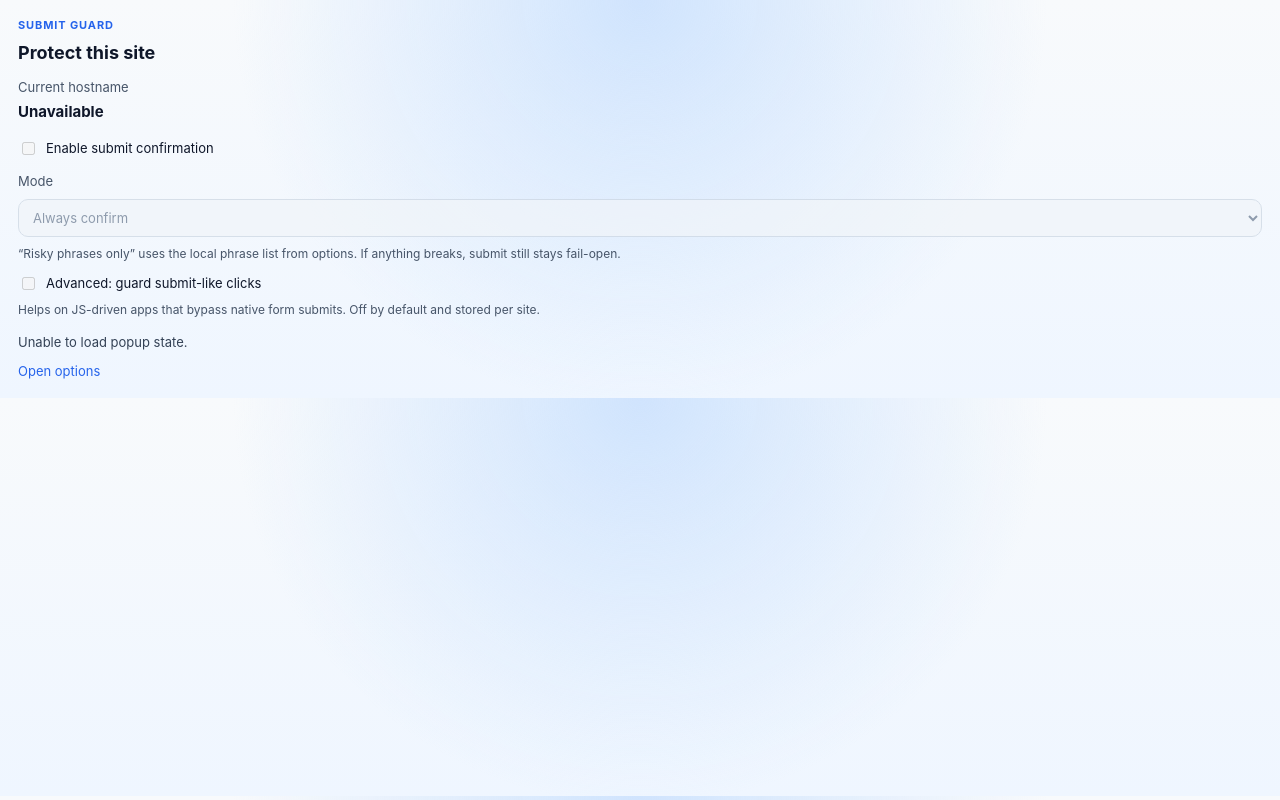
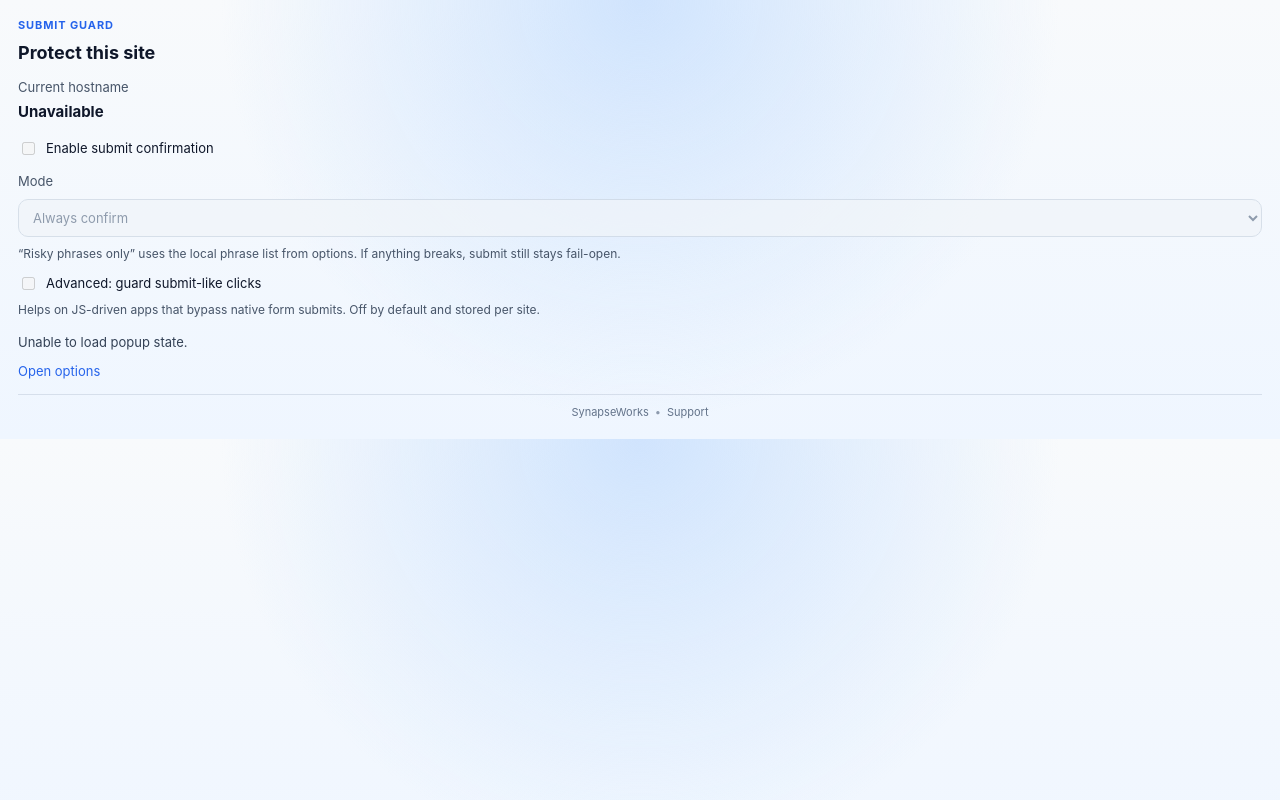
Before and after one commit to lucianRME/Submit-Guard-Confirm-Before-Submit, a website with bundled scripts: page extension/popup/popup.html in a window 1280 px wide. Built offline with nearby package versions, Linux system fonts and the light colour scheme.

Commit message:
0.4.0 branding

```diff
--- a/extension/options/options.css
+++ b/extension/options/options.css
@@ -230,3 +230,26 @@ input:focus-visible {
   padding: 16px;
   background: rgba(255, 255, 255, 0.7);
 }
+
+.brand-footer {
+  display: flex;
+  align-items: center;
+  justify-content: center;
+  gap: 8px;
+  margin-top: 6px;
+  color: #64748b;
+  font-size: 12px;
+}
+
+.brand-footer a {
+  color: inherit;
+  text-decoration: none;
+}
+
+.brand-footer a:hover {
+  text-decoration: underline;
+}
+
+.brand-footer__dot {
+  opacity: 0.7;
+}
--- a/extension/popup/popup.css
+++ b/extension/popup/popup.css
@@ -110,3 +110,28 @@ h1 {
 .options-link a:hover {
   text-decoration: underline;
 }
+
+.brand-footer {
+  display: flex;
+  align-items: center;
+  justify-content: center;
+  gap: 6px;
+  margin-top: 14px;
+  padding-top: 10px;
+  border-top: 1px solid rgba(148, 163, 184, 0.28);
+  color: #64748b;
+  font-size: 11px;
+}
+
+.brand-footer a {
+  color: inherit;
+  text-decoration: none;
+}
+
+.brand-footer a:hover {
+  text-decoration: underline;
+}
+
+.brand-footer__dot {
+  opacity: 0.7;
+}
--- a/extension/popup/popup.html
+++ b/extension/popup/popup.html
@@ -47,6 +47,14 @@
       <p class="options-link">
         <a href="../options/options.html" target="_blank" rel="noreferrer">Open options</a>
       </p>
+
+      <footer class="brand-footer" aria-label="Footer links">
+        <a href="https://synapseworks.org/store/" target="_blank" rel="noreferrer">
+          SynapseWorks
+        </a>
+        <span class="brand-footer__dot" aria-hidden="true">•</span>
+        <a href="https://synapseworks.org/support/" target="_blank" rel="noreferrer">Support</a>
+      </footer>
     </main>
     <script type="module" src="./popup.js"></script>
   </body>
--- a/package.json
+++ b/package.json
@@ -1,7 +1,7 @@
 {
   "name": "submit-guard-confirm-before-submit",
   "private": true,
-  "version": "0.3.0",
+  "version": "0.4.0",
   "scripts": {
     "test": "playwright test",
     "test:a11y": "playwright test --grep @a11y"
```
Also changed, not shown: extension/options/options.html (+8 -0 lines), extension/manifest.json, 2 other files.
